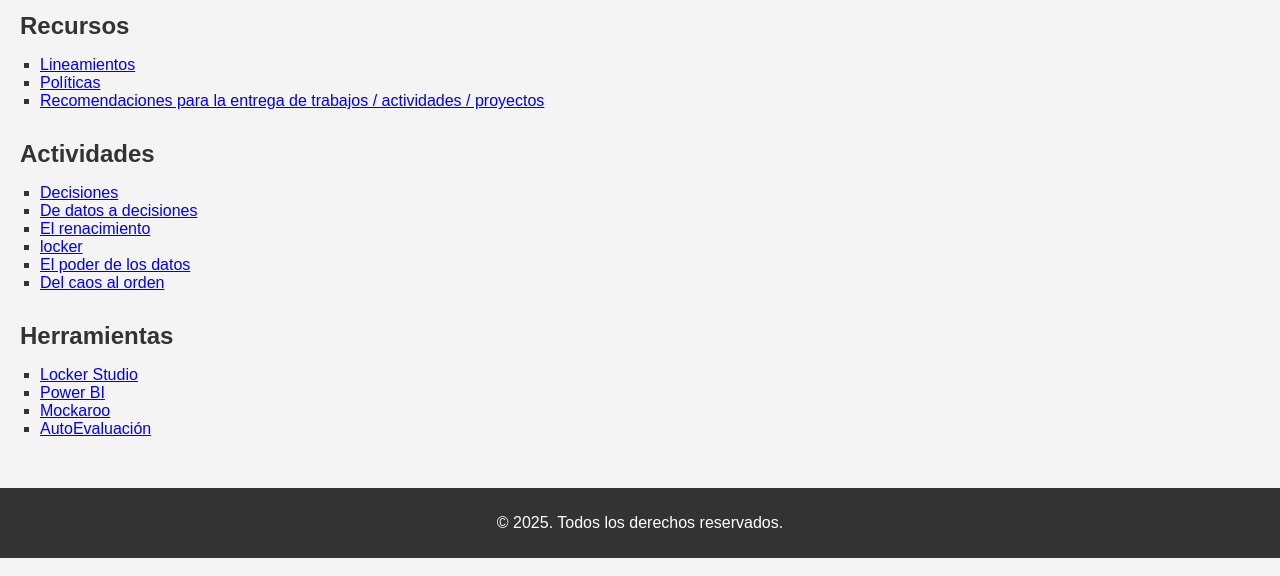
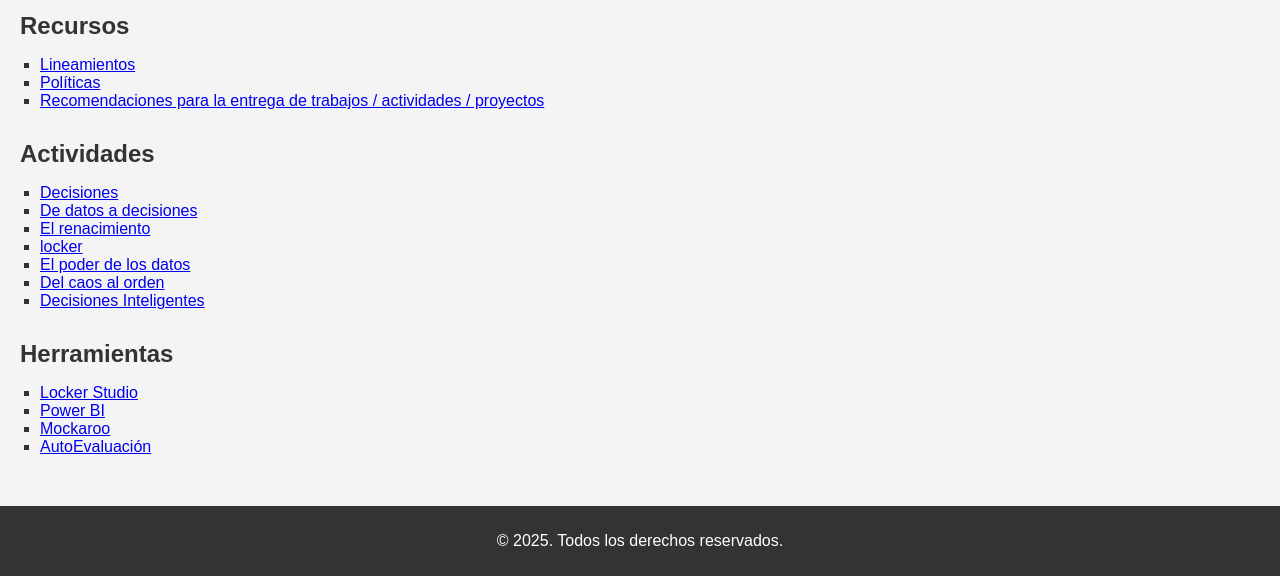
Before and after one commit to ajgutierr3z/FIN, a plain HTML site: page index.html in a window 1280 px wide. Shown: the part 628-1204 px from the top of the page. Drawn offline with Linux system fonts and the light colour scheme.

Commit message:
Update index.html

```diff
--- a/index.html
+++ b/index.html
@@ -44,6 +44,9 @@
                 <li>
                     <a href="https://ajgutierrez.medium.com/del-caos-a-la-precisi%C3%B3n-b44e43fedc64" target="_blank">Del caos al orden</a>
                 </li>
+                <li>
+                    <a href="https://ajgutierrez.medium.com/decisiones-inteligentes-362f5de5e314" target="_blank">Decisiones Inteligentes</a>
+                </li>
             </ul>
         </section>
         <section id="herramientas">
```
